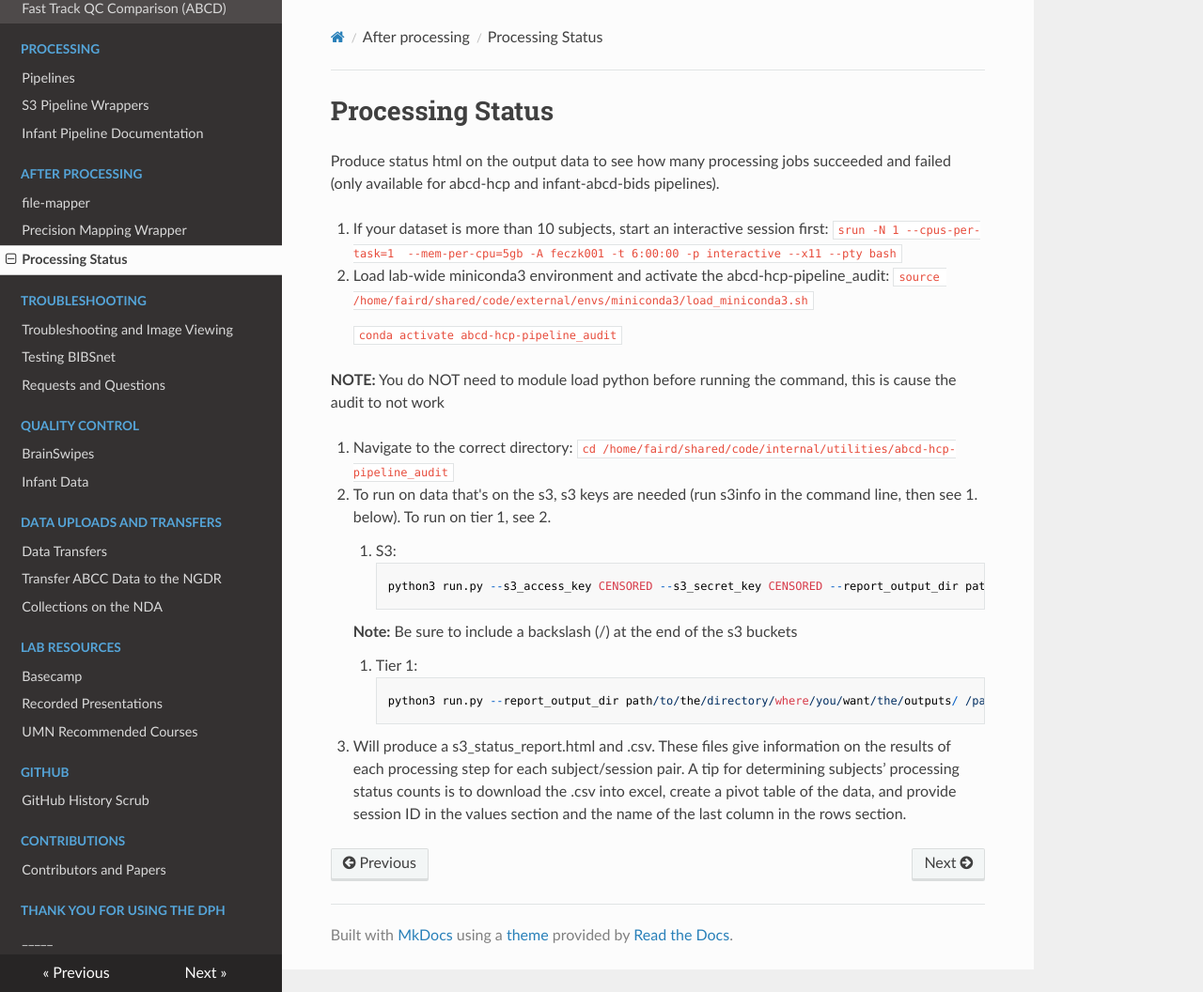
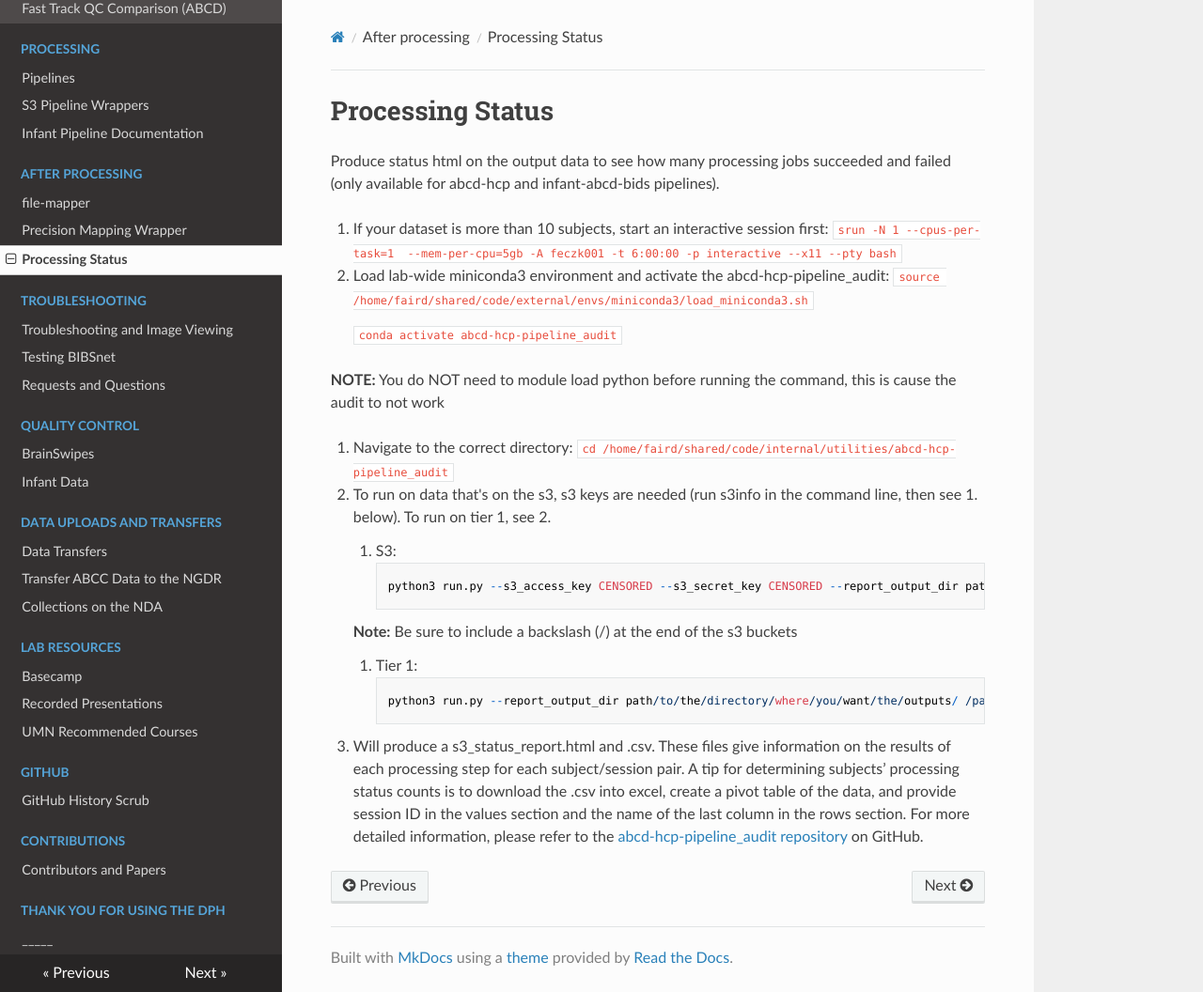
Before and after one commit to DCAN-Labs/cdni-brain, an MkDocs documentation site: the page built from docs/status.md, in a window 1280 px wide and 1056 px high. Shown: the whole window at 94% size. Built offline with MkDocs 1.6.1, drawn with Linux system fonts in a browser that asks for light colours; nearby versions of some CDN libraries.

Commit message:
A link to the abcd-hcp-pipeline_audit has been added to the Processing Status

```diff
--- a/docs/status.md
+++ b/docs/status.md
@@ -24,4 +24,4 @@ Produce status html on the output data to see how many processing jobs succeeded
 
             python3 run.py --report_output_dir path/to/the/directory/where/you/want/the/outputs/ /path/to/tier1/BIDS_inputs/ /path/to/tier1/output/ group
 
-5. Will produce a s3_status_report.html and .csv. These files give information on the results of each processing step for each subject/session pair. A tip for determining subjects’ processing status counts is to download the .csv into excel, create a pivot table of the data, and provide session ID in the values section and the name of the last column in the rows section.
+5. Will produce a s3_status_report.html and .csv. These files give information on the results of each processing step for each subject/session pair. A tip for determining subjects’ processing status counts is to download the .csv into excel, create a pivot table of the data, and provide session ID in the values section and the name of the last column in the rows section. For more detailed information, please refer to the [abcd-hcp-pipeline_audit repository](https://github.com/tjhendrickson/abcd-hcp-pipeline_audit) on GitHub.
```
